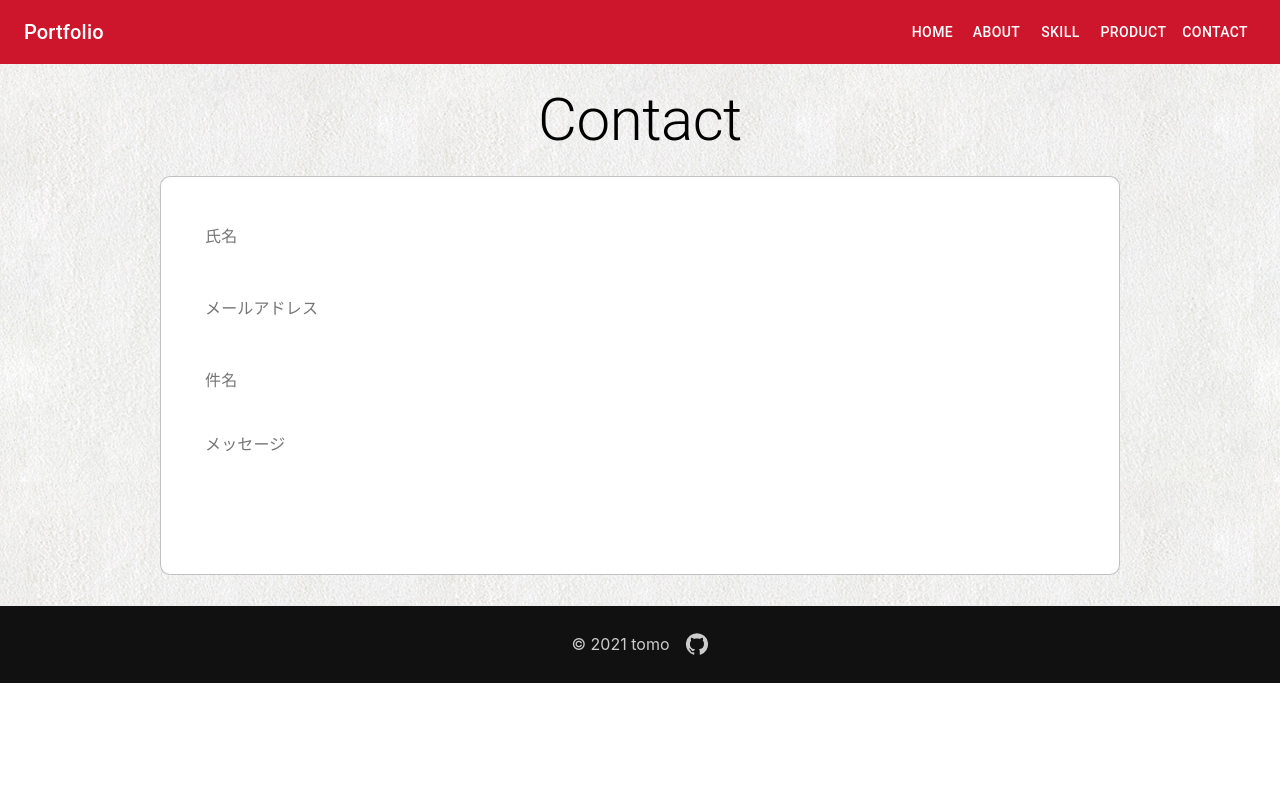
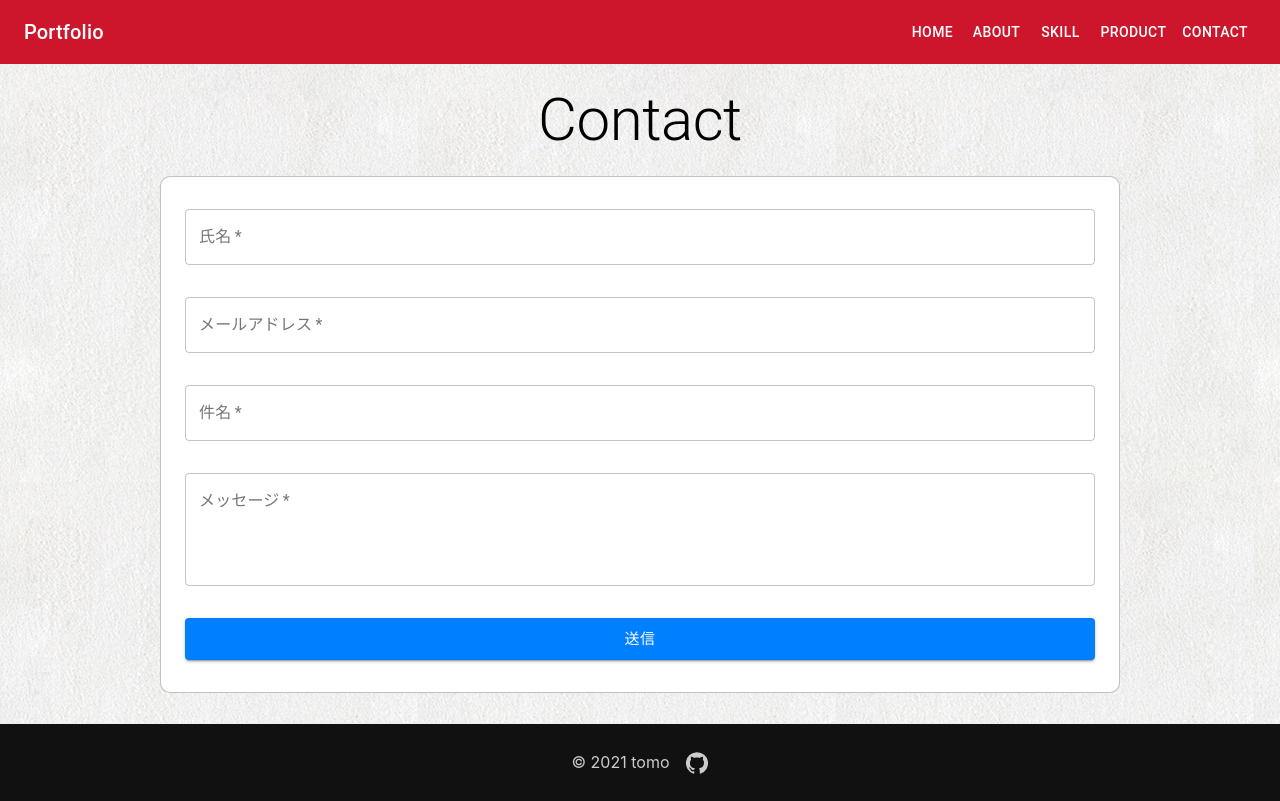
Before and after one commit to tomo1818/portfolio, a Next.js app: page /contact in a window 1280 px wide. Built offline with nearby package versions, Linux system fonts and the light colour scheme.

Commit message:
フォームのバリデーション実装

```diff
--- a/src/pages/contact.tsx
+++ b/src/pages/contact.tsx
@@ -1,32 +1,56 @@
-import commonStyles from '../styles/common.module.scss';
-import { PageTitle } from '../components/PageTitle';
 import * as React from 'react';
 import Box from '@mui/material/Box';
-import Input from '@mui/material/Input';
-import FilledInput from '@mui/material/FilledInput';
-import InputLabel from '@mui/material/InputLabel';
-import FormControl from '@mui/material/FormControl';
+import Button from '@mui/material/Button';
+import { PageTitle } from '../components/PageTitle';
+import { TextField } from '@material-ui/core';
+import { useState } from 'react';
+import commonStyles from '../styles/common.module.scss';
 import styles from '../styles/Contact.module.scss';
-import Button from '@mui/material/Button';
+import { SubmitHandler, useForm } from 'react-hook-form';
+import { yupResolver } from '@hookform/resolvers/yup';
+import * as yup from 'yup';
 
-interface State {
+interface SampleFormInput {
   name: string;
-  mail: string;
+  email: string;
   title: string;
   message: string;
 }
 
-export default function Contact() {
-  const [values, setValues] = React.useState<State>({
-    name: '',
-    mail: '',
-    title: '',
-    message: '',
+// バリデーションルール
+const schema = yup.object({
+  name: yup.string().required('氏名は必須項目です。'),
+  email: yup
+    .string()
+    .required('メールアドレスは必須項目です。')
+    .email('正しいメールアドレス入力してください'),
+  title: yup
+    .string()
+    .required('タイトルは必須項目です。'),
+  message: yup
+    .string()
+    .required('メッセージは必須項目です。')
+    .min(10, '10文字以上入力してください')
 });
 
-  const handleChange =
-    (prop: keyof State) => (event: React.ChangeEvent<HTMLInputElement>) => {
-      setValues({ ...values, [prop]: event.target.value });
+export default function Contact() {
+  // const [name, setName] = useState('');
+  // const [email, setEmail] = useState('');
+  // const [title, setTitle] = useState('');
+  // const [message, setMessage] = useState('');
+
+  const {
+    register,
+    handleSubmit,
+    formState: { errors },
+  } = useForm<SampleFormInput>({
+    resolver: yupResolver(schema),
+  });
+
+  // フォーム送信時の処理
+  const onSubmit: SubmitHandler<SampleFormInput> = (data) => {
+    // バリデーションチェックOK！なときに行う処理を追加
+    console.log(data);
   };
 
   return (
@@ -44,65 +68,63 @@ export default function Contact() {
         className={styles.l_contact}
       >
         <div>
-          <FormControl
+          <TextField
+            className={styles.l_contact__input}
+            required
             fullWidth
-            sx={{ m: 1 }}
-            variant='filled'
-            color='secondary'
-          >
-            <InputLabel htmlFor='filled-adornment-title'>氏名</InputLabel>
-            <FilledInput
-              id='filled-adornment-title'
-              value={values.name}
-              onChange={handleChange('name')}
+            id='outlined-name'
+            label='氏名'
+            variant='outlined'
+            {...register('name')}
+            error={'name' in errors}
+            helperText={errors.name?.message}
           />
-          </FormControl>
-          <FormControl
+          <TextField
+            className={styles.l_contact__input}
+            required
             fullWidth
-            sx={{ m: 1 }}
-            variant='filled'
-            color='secondary'
-          >
-            <InputLabel htmlFor='filled-adornment-mail'>
-              メールアドレス
-            </InputLabel>
-            <FilledInput
-              id='filled-adornment-mail'
-              type='mail'
-              value={values.mail}
-              onChange={handleChange('mail')}
+            id='outlined-email'
+            label='メールアドレス'
+            variant='outlined'
+            {...register('email')}
+            error={'email' in errors}
+            helperText={errors.email?.message}
           />
-          </FormControl>
-          <FormControl
+          <TextField
+            className={styles.l_contact__input}
+            required
             fullWidth
-            sx={{ m: 1 }}
-            variant='filled'
-            color='secondary'
-          >
-            <InputLabel htmlFor='filled-adornment-title'>件名</InputLabel>
-            <Input
-              id='filled-adornment-title'
-              value={values.title}
-              onChange={handleChange('title')}
+            id='outlined-title'
+            label='件名'
+            variant='outlined'
+            {...register('title')}
+            error={'title' in errors}
+            helperText={errors.title?.message}
           />
-          </FormControl>
-          <FormControl
+          <TextField
+            className={styles.l_contact__input}
+            required
             fullWidth
-            sx={{ m: 1 }}
-            variant='filled'
-            color='secondary'
-          >
-            <InputLabel htmlFor='filled-adornment-message'>
-              メッセージ
-            </InputLabel>
-            <FilledInput
-              id='filled-adornment-message'
-              value={values.message}
+            id='outlined-message'
+            label='メッセージ'
+            variant='outlined'
             multiline
             rows={4}
-              onChange={handleChange('message')}
+            {...register('message')}
+            error={'message' in errors}
+            helperText={errors.message?.message}
           />
-          </FormControl>
+          <div className={styles.l_contact__button}>
+            <Button
+              fullWidth
+              color='secondary'
+              variant='contained'
+              size='large'
+              onClick={handleSubmit(onSubmit)}
+            >
+              送信
+            </Button>
+          </div>
         </div>
       </Box>
     </div>
--- a/src/styles/Contact.module.scss
+++ b/src/styles/Contact.module.scss
@@ -14,8 +14,18 @@
     -ms-flex-pack: center;
     -webkit-justify-content: center;
     justify-content: center;
-    padding: 24px;
+    padding: 2rem 1.5rem;
     background-color: #fff;
     border: 1px solid rgba(51, 51, 51, 0.3);
+
+    &__input {
+      margin-bottom: 2rem;
+    }
+
+    &__button {
+      display: flex;
+      justify-content: center;
+      align-items: center;
+    }
   }
 }
--- a/src/theme.tsx
+++ b/src/theme.tsx
@@ -8,9 +8,9 @@ const theme = createTheme({
       main: '#cd162c',
     },
     secondary: {
-      // main: '#707593',
-      main: '#007FFF',
-      // main: '#333',
+      // main: '#707593', グレー
+      main: '#007FFF', // 青
+      // main: '#333', // 黒
     },
     error: {
       main: red.A400,
```
Also changed, not shown: package.json (+7 -1 lines), 1 other file (tests, documents, lock files or other folders). Lines whose indentation alone changed are shown as unchanged.
